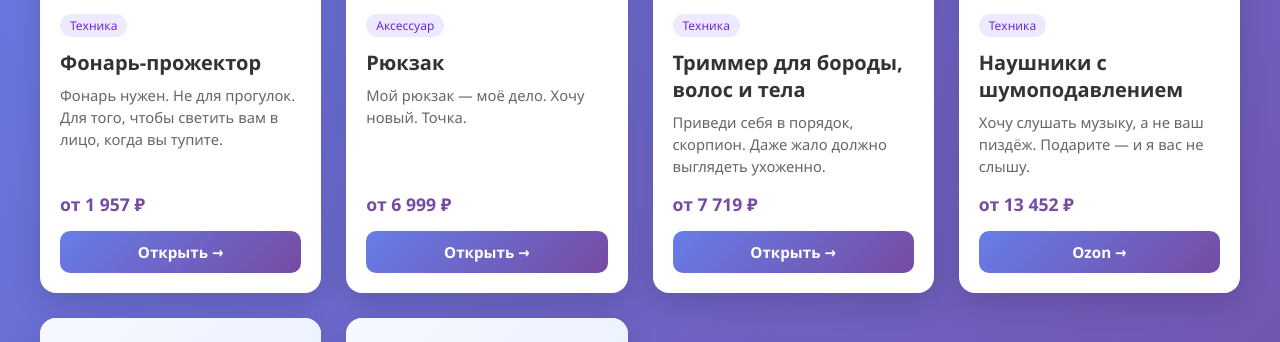
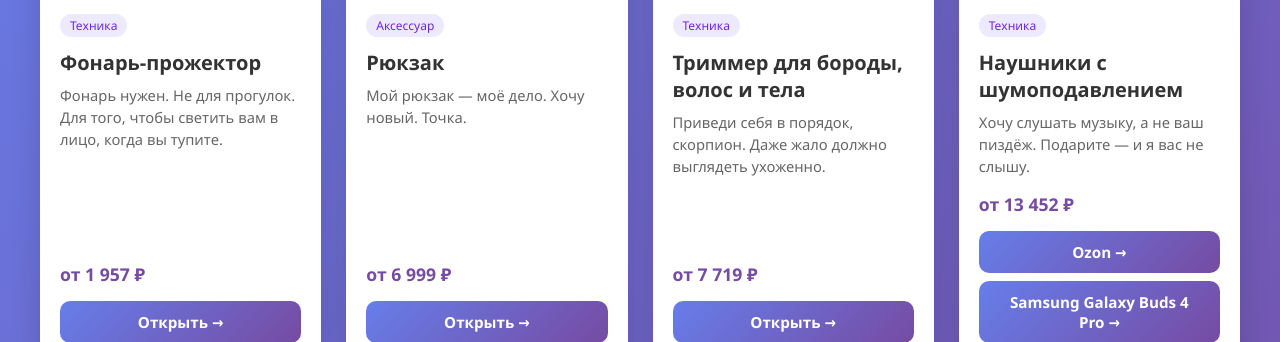
Before and after one commit to Vladimir-2517/gifts, a plain HTML site: page index.html in a window 1280 px wide. Shown: the part 373-715 px from the top of the page. Drawn offline with Linux system fonts and the light colour scheme.

Commit message:
Update index.html

```diff
--- a/index.html
+++ b/index.html
@@ -111,7 +111,8 @@
       desc: "Хочу слушать музыку, а не ваш пиздёж. Подарите — и я вас не слышу.",
       price: "от 13 452 ₽",
       links: [
-        { label: "Ozon", url: "https://ozon.ru/t/4KbLf2q" }
+        { label: "Ozon", url: "https://ozon.ru/t/4KbLf2q" },
+        { label: "Samsung Galaxy Buds 4 Pro", url: "https://bazaplay.ru/catalog/samsung/samsung-galaxy-buds-4-pro-white-sm-r640/" }
       ]
     },
     {
```
